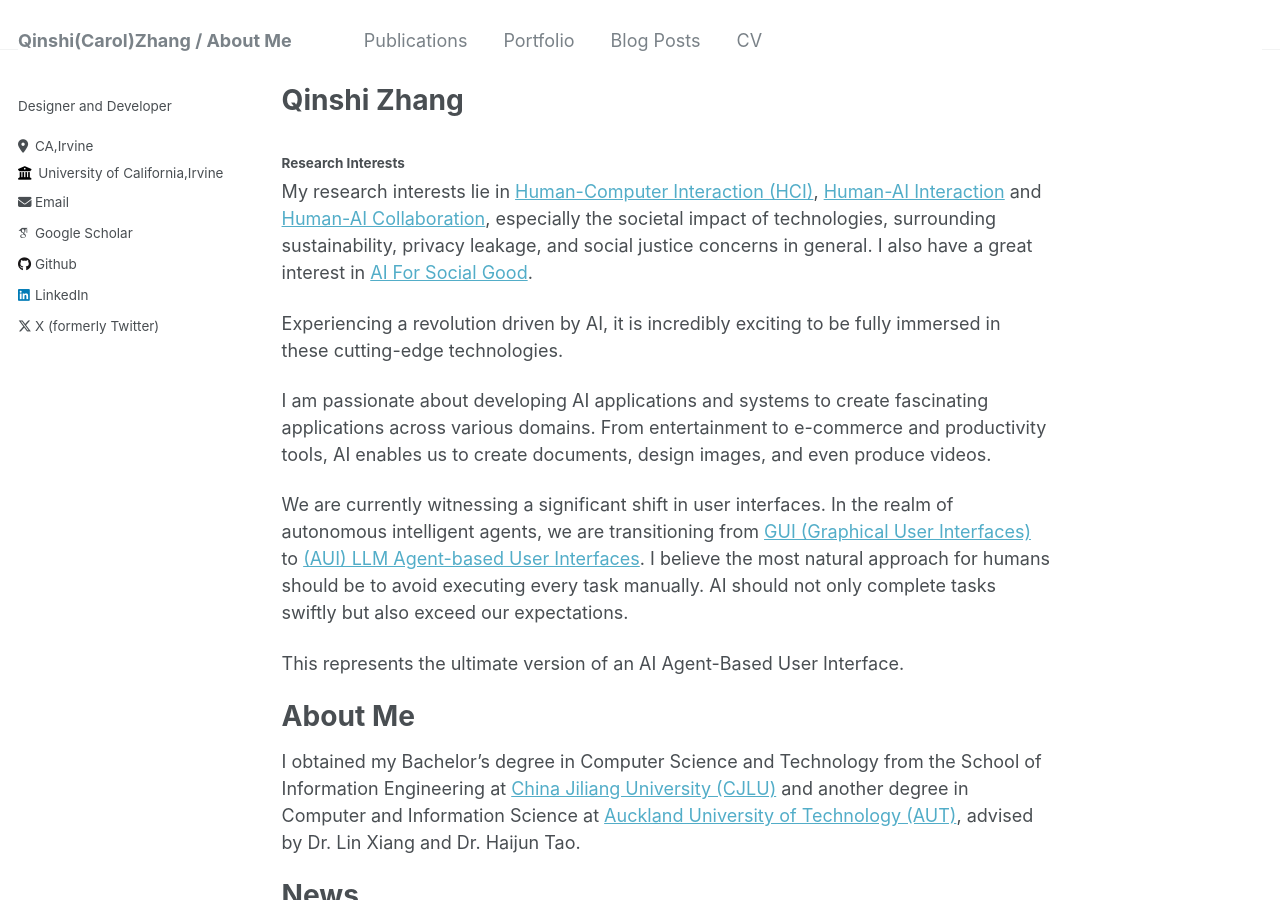
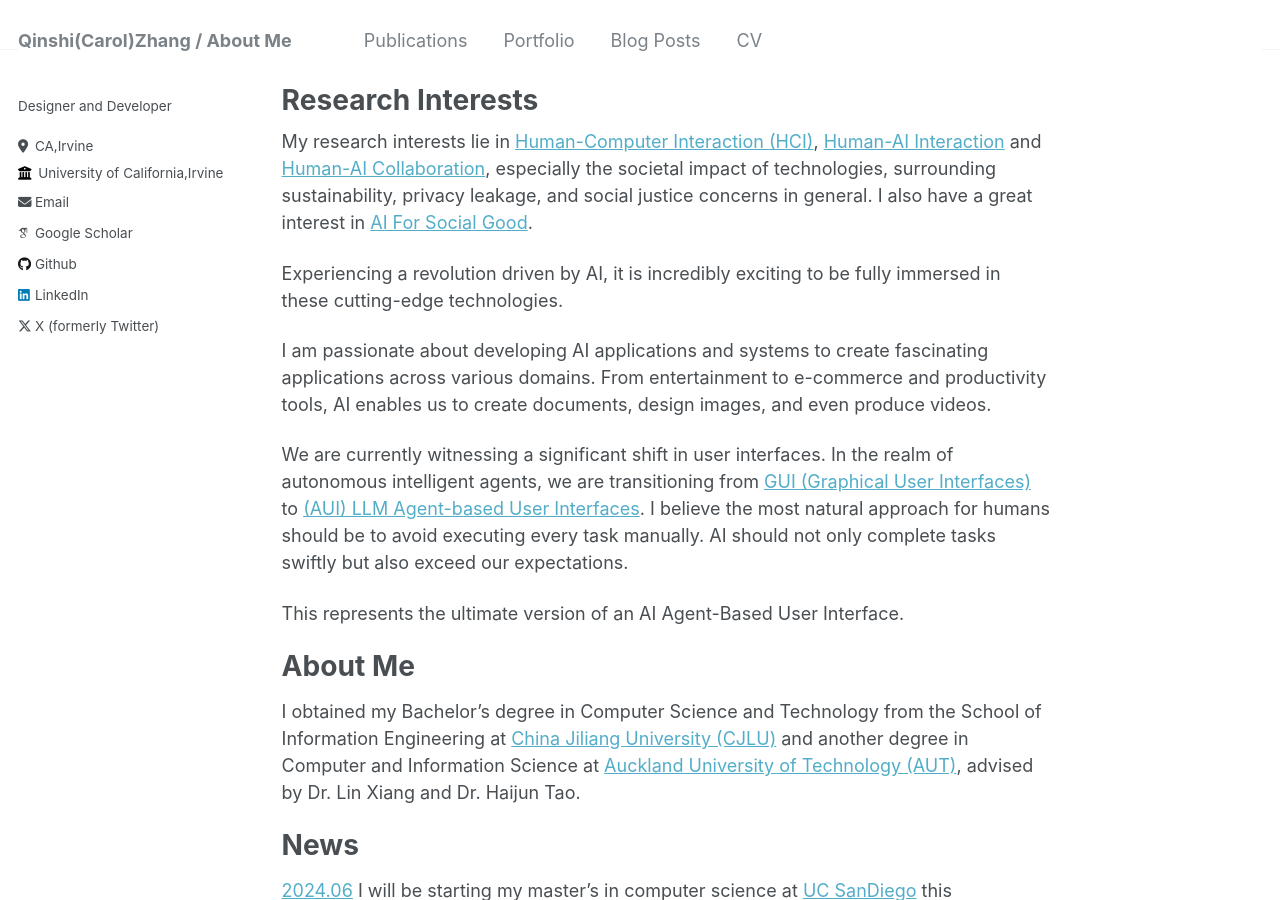
Before and after one commit to Carolzhangzz/AcademicWeb, a Jekyll site: the page built from _pages/about.md, in a window 1280 px wide and 900 px high. Built offline with Jekyll 4.4.1, drawn with Linux system fonts in a browser that asks for light colours; some web fonts are replaced.

Commit message:
Update about.md

```diff
--- a/_pages/about.md
+++ b/_pages/about.md
@@ -1,15 +1,11 @@
 ---
 permalink: /
-title: Qinshi Zhang
+title: Research Interests
 author_profile: true
 redirect_from:
   - /about/
   - /about.html
 ---
-
-
-
-#### Research Interests
 
 My research interests lie in [Human-Computer Interaction (HCI)](#), [Human-AI Interaction](#) and [Human-AI Collaboration](#), especially the societal impact of technologies, surrounding sustainability, privacy leakage, and social justice concerns in general. I also have a great interest in [AI For Social Good](#).
 
```
